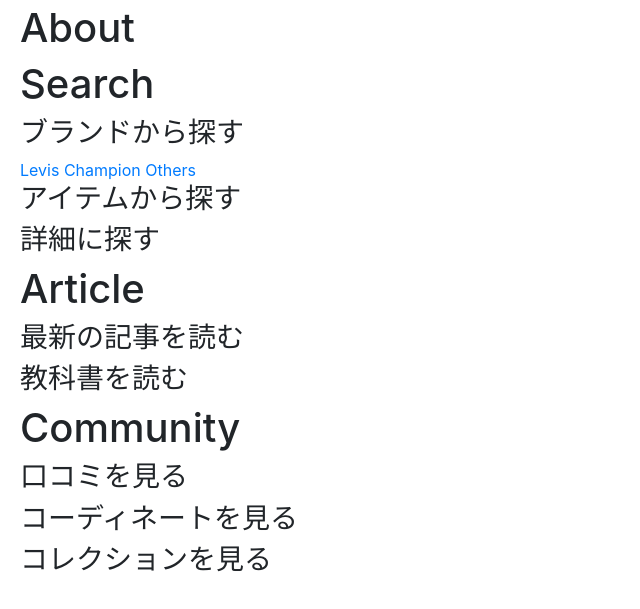
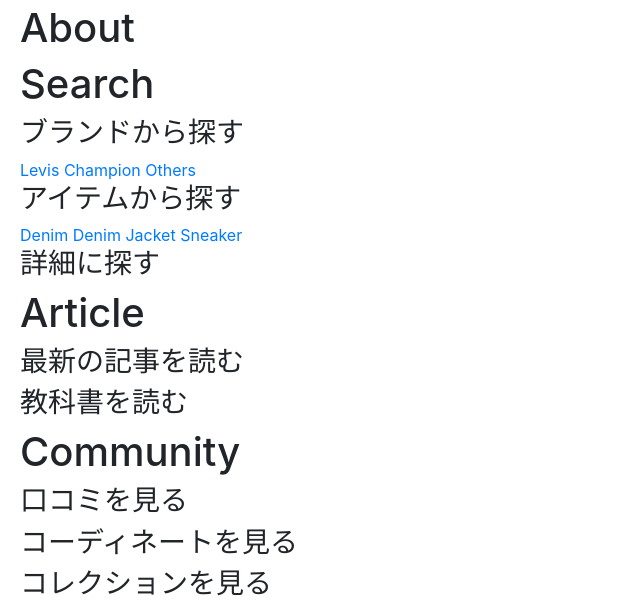
Before and after one commit to atsushimemet/vook_django_v1, a Django app: page /vook_django_v1/ in a window 1280 px wide. Shown: the part 388-997 px from the top of the page, without its empty margins (0-640 px from the left). Before the commit the page ends 960 px from the top, so only its background shows below. Run offline with Django 4.2, Linux system fonts and the light colour scheme; some libraries are stand-ins or nearby versions.

Commit message:
feat: #25 アイテムから探すにリンク追加

```diff
--- a/vook_django_v1/templates/vook_django_v1/index.html
+++ b/vook_django_v1/templates/vook_django_v1/index.html
@@ -50,6 +50,9 @@
             <a href="https://stockx.com/ja-jp/adidas" class="brand">Champion</a>
             <a href="https://stockx.com/ja-jp/converse" class="brand">Others</a>
             <h3>アイテムから探す</h3>
+            <a href="https://stockx.com/ja-jp/sneakers" class="brand">Denim</a>
+            <a href="https://stockx.com/ja-jp/electronics" class="brand">Denim Jacket</a>
+            <a href="https://stockx.com/ja-jp/accessories" class="brand">Sneaker</a>
             <h3>詳細に探す</h3>
         </section>
         <section id="article" class="contents">
```
